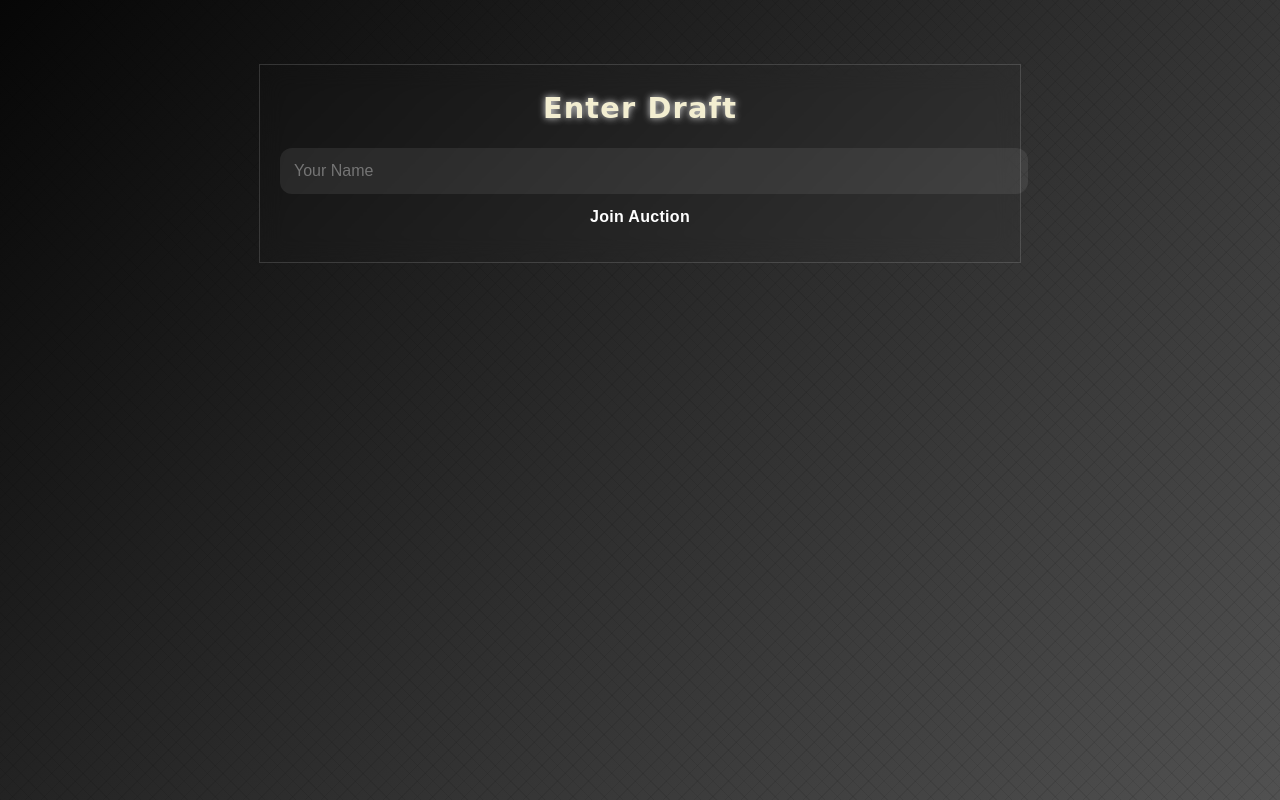
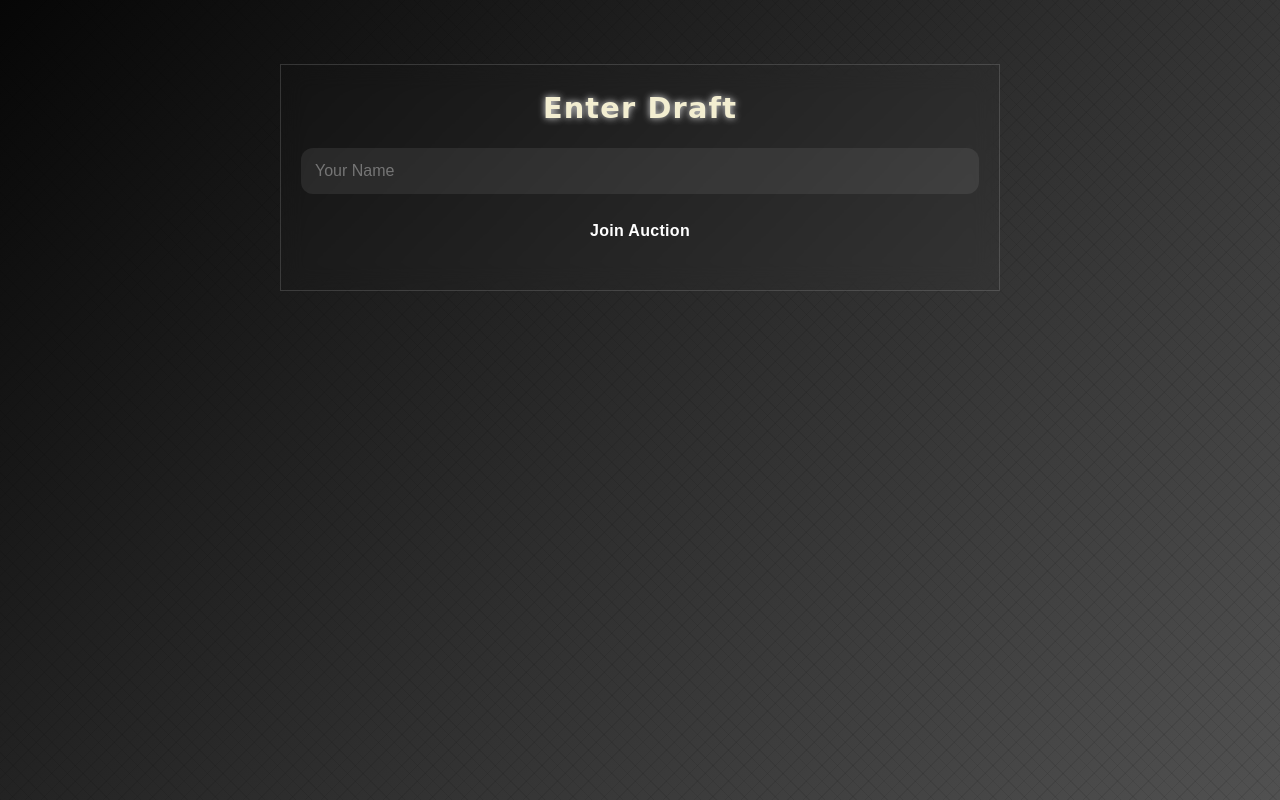
Before and after one commit to statmano/TSTAuction, a website: page public/index.html in a window 1280 px wide. Drawn offline with nearby package versions, Linux system fonts and the light colour scheme; no server answers; a web font is replaced by a local one.

Commit message:
Fixed spillovers

```diff
--- a/public/style.css
+++ b/public/style.css
@@ -24,6 +24,12 @@ body {
   background-repeat: no-repeat;
   background-size: cover;
   background-attachment: fixed;
+}
+
+*,
+*::before,
+*::after {
+  box-sizing: border-box;
 }
 
 h1 {
@@ -139,6 +145,7 @@ input,
 select,
 button {
   width: 100%;
+  max-width: 100%;
   padding: 14px 14px;
   border-radius: 12px;
   border: 1px solid var(--border);
@@ -147,6 +154,7 @@ button {
   font-size: 1rem;
   outline: none;
   transition: border-color 150ms ease, background 150ms ease, transform 150ms ease;
+  margin-bottom: 14px;
 }
 
 input:focus,
```
